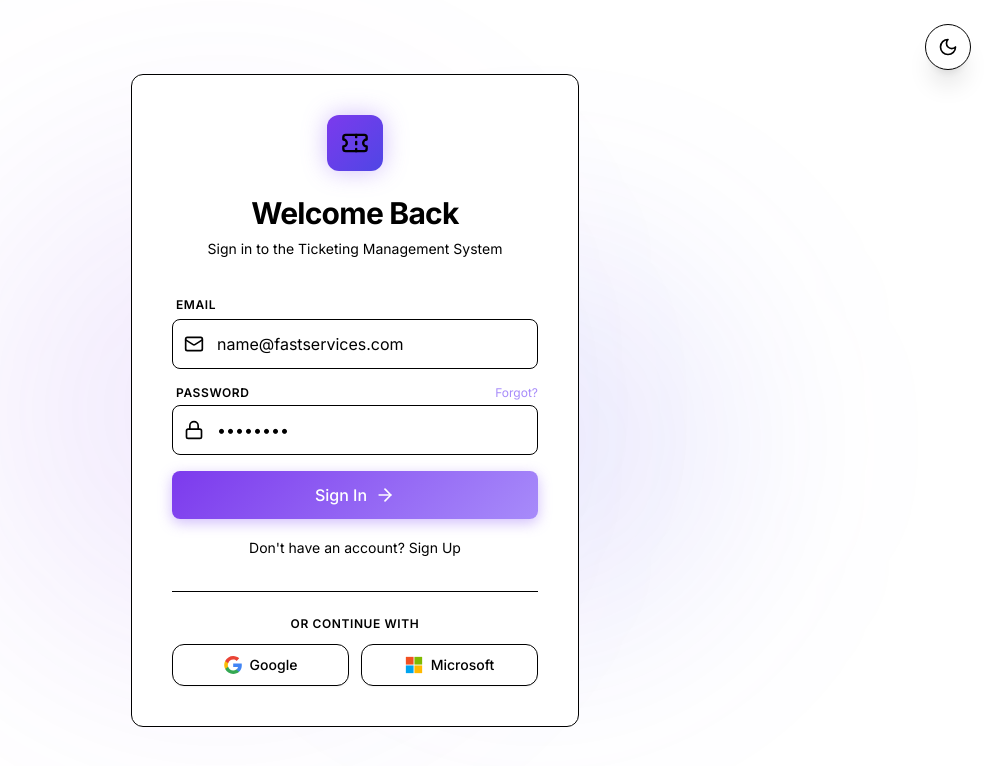
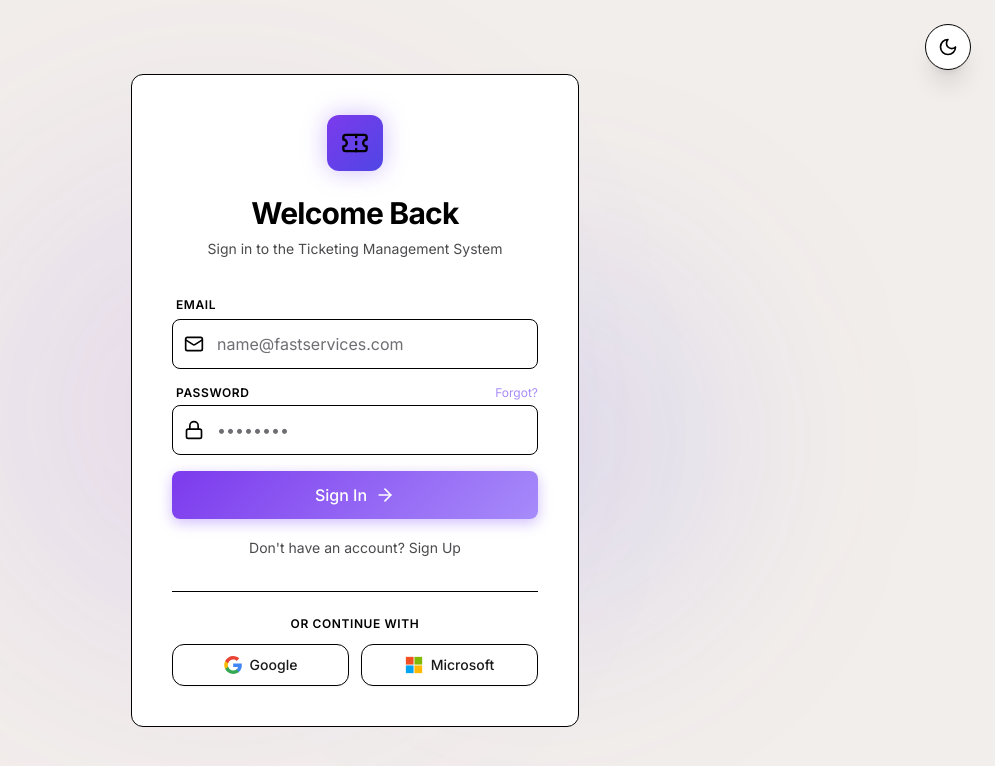
Before and after one commit to Kusen13/ticket-man, a React (Vite) app: page /login in a window 1280 px wide. Shown: the top 766 px of the page, without its empty margins (285-1280 px from the left). Built offline with nearby package versions, Linux system fonts and the light colour scheme.

Commit message:
style: implement warm semi-white light mode with high-contrast black accents

```diff
--- a/src/index.css
+++ b/src/index.css
@@ -33,18 +33,18 @@
 }
 
 .light {
-  --bg-base: #ffffff; /* Pure White */
-  --bg-surface: #ffffff; /* Pure White */
-  --bg-card: #ffffff; /* Pure White */
-  --bg-card-hover: #ffffff; /* Pure White */
-  --text-primary: #000000;
-  --text-secondary: #000000;
-  --text-muted: #000000; /* Force all hints to black */
-  --border-glow: 1px solid #000000;
-  --border-glow-active: 2px solid #000000;
-  --panel-bg: #ffffff; /* Pure White */
-  --input-bg: #ffffff; /* Pure White */
-  --accent-glow: 0 2px 4px 0 rgba(0, 0, 0, 0.1);
+  --bg-base: #f2eeeb; /* Warm Semi-White from Reference */
+  --bg-surface: #e8e4e1;
+  --bg-card: #f9f7f6;
+  --bg-card-hover: #ffffff;
+  --text-primary: #1a1a1c; /* Deep Charcoal/Black */
+  --text-secondary: #4a4a4d;
+  --text-muted: #6e6e73;
+  --border-glow: 1px solid rgba(0, 0, 0, 0.08); /* Subtle and elegant */
+  --border-glow-active: 1px solid rgba(124, 58, 237, 0.3);
+  --panel-bg: #f2eeeb;
+  --input-bg: #ffffff;
+  --accent-glow: 0 10px 30px -10px rgba(0, 0, 0, 0.1);
 }
 
 * {
@@ -71,56 +71,50 @@ body {
   -webkit-font-smoothing: antialiased;
 }
 
+
+/* Global Light Mode Overrides */
 .light body {
-  background-image: none !important; /* Remove all gray mesh/grids */
-  background-color: #ffffff !important;
+  background-image: none !important;
+  background-color: var(--bg-base) !important;
 }
 
-/* Global Light Mode Force - Overrides all Slates and Grays */
 .light,
-.light body,
-.light .bg-slate-50,
-.light .bg-slate-100,
-.light .bg-slate-200,
-.light .bg-slate-800\/50,
-.light .bg-slate-900\/50,
-.light .bg-gray-50,
-.light .bg-gray-100,
-.light .bg-white\/5,
-.light .bg-white\/10 {
-  background-color: #ffffff !important;
-}
-
-/* Force All Fonts to Black in Light Mode */
-.light,
-.light body,
 .light .text-white,
 .light .text-slate-50,
 .light .text-slate-100,
 .light .text-slate-200,
 .light .text-slate-300,
 .light .text-slate-400,
-.light [class*="text-slate-"],
-.light [class*="text-gray-"],
-.light [class*="text-white"] {
+.light .text-slate-500 {
   color: #000000 !important;
 }
 
-/* Force All Outlines/Borders to Black in Light Mode */
+/* Force Table and Card Headers to Black */
+.light th,
+.light td,
+.light h1, .light h2, .light h3, .light h4 {
+  color: #000000 !important;
+}
+
+/* Black Outlines for Semi-White Background */
 .light .glass-card,
 .light .glass-panel,
 .light .input-field,
-.light [class*="border-white"],
-.light [class*="border-slate-"],
-.light [class*="border-gray-"] {
+.light .border-white\/5,
+.light .border-white\/10 {
   border-color: #000000 !important;
-  border-opacity: 1 !important;
+  background-color: #ffffff !important;
 }
 
-/* Ensure icons and other elements also switch to black if they were light */
-.light .lucide,
-.light svg {
-  color: inherit;
+.light .bg-slate-800\/50,
+.light .bg-slate-900\/50 {
+  background-color: #1a1a1c !important; /* Dark contrast components */
+  color: #ffffff !important;
+}
+
+.light .bg-slate-800\/50 *,
+.light .bg-slate-900\/50 * {
+  color: #ffffff !important;
 }
 
 /* Scrollbar */
@@ -163,8 +157,8 @@ body {
 }
 
 .light .glass-panel {
-  border: 1px solid #000000; /* Bold black borders */
-  box-shadow: none;
+  border: 1px solid #000000;
+  box-shadow: 0 4px 20px rgba(0, 0, 0, 0.08);
 }
 
 /* Form Elements */
```
